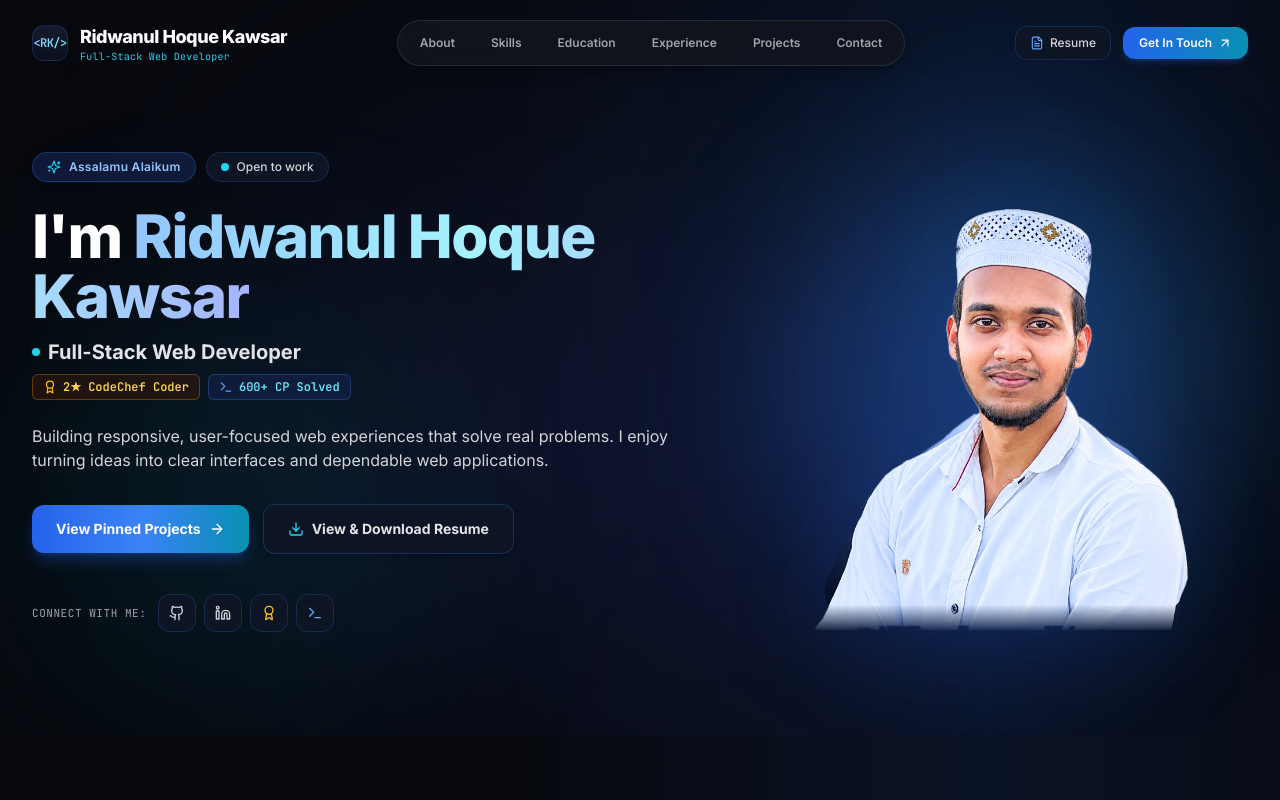
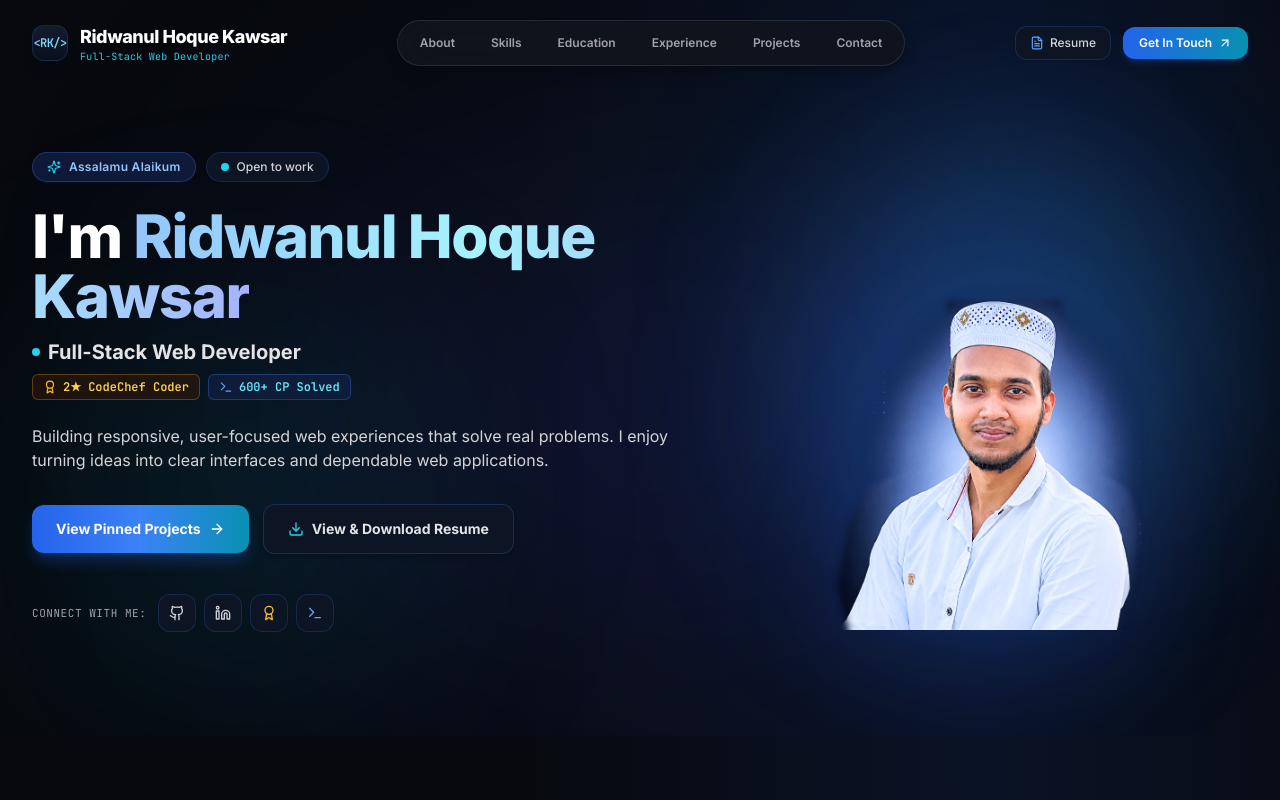
Before and after one commit to KawsarCodes404/ridwanul-portfolio, a React (Vite) app: page / in a window 1280 px wide. Shown: the top 800 px of the page. Built offline with nearby package versions, Linux system fonts and the light colour scheme.

Commit message:
polishing the UI

```diff
--- a/src/data/portfolioData.js
+++ b/src/data/portfolioData.js
@@ -6,7 +6,7 @@ export const portfolioData = {
     secondaryTitle: "React · TypeScript · Next.js · Tailwind CSS",
     tagline: "Building responsive, user-focused web experiences that solve real problems. I enjoy turning ideas into clear interfaces and dependable web applications.",
     bio: "Full-stack web developer focused on React, TypeScript, Next.js, and Tailwind CSS. I build responsive, user-focused web experiences and keep strengthening my skills through hands-on projects and problem solving.",
-    avatar: "/profile-cutout.png",
+    avatar: "/profile-blended.png",
     location: "Comilla, Bangladesh",
     email: "ridwanulhoquekawsar404@gmail.com",
     phone: "+8801623222123",
```
Also changed, not shown: public/profile-blended.png (added).
